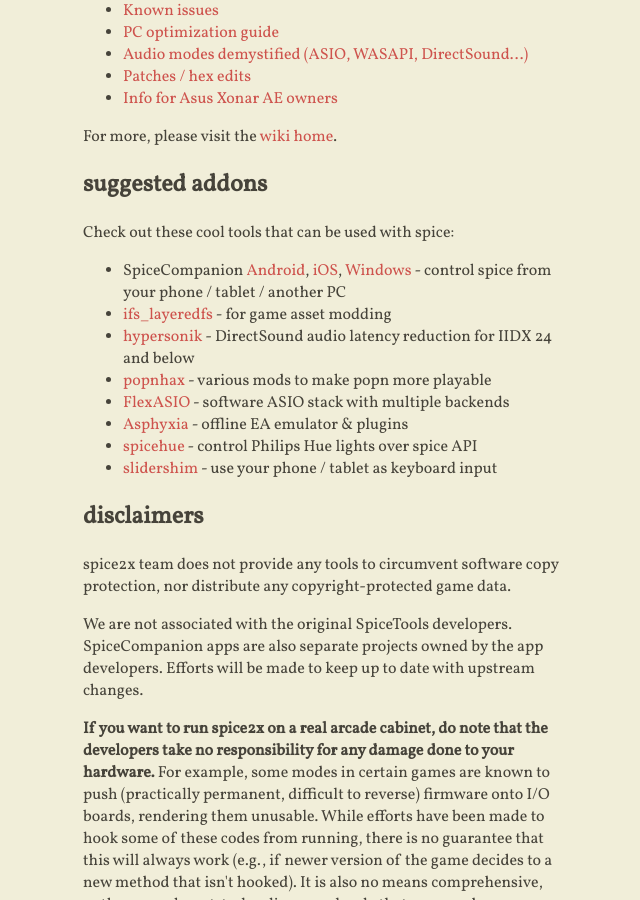
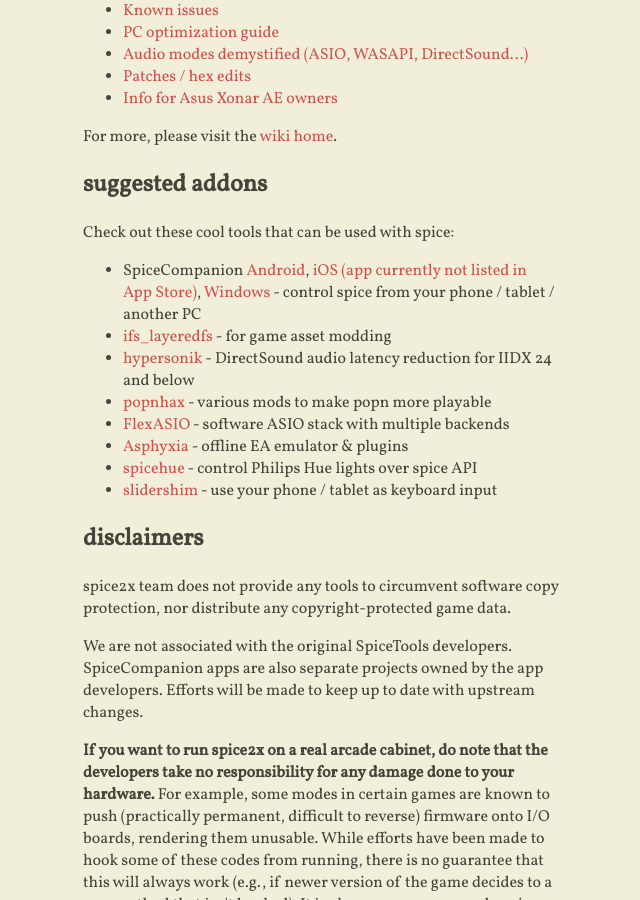
Before and after one commit to spice2x/spice2x.github.io, a Jekyll site: the page built from docs/index.html, in a window 1280 px wide and 900 px high, scrolled down 1762 px. Shown: the whole window, without its empty margins (421-1061 px from the left). Built offline with Jekyll 4.4.1, drawn with Linux system fonts in a browser that asks for light colours; nearby versions of some CDN libraries.

Commit message:
iOS companion link

```diff
--- a/docs/_includes/content.html
+++ b/docs/_includes/content.html
@@ -128,7 +128,7 @@
 <ul>
   <li>SpiceCompanion
     <a href="https://github.com/spice2x/spicecompanion_archive/releases/download/archive/spicecompanion-android.zip">Android</a>,
-    <a href="https://apps.apple.com/us/app/spicecompanion/id1512681974">iOS</a>,
+    <a href="https://github.com/rodepanda/SpiceCompanion">iOS (app currently not listed in App Store)</a>,
     <a href="https://github.com/spice2x/spicecompanion_archive/releases/download/archive/spicecompanion-windows.zip">Windows</a> -
     control spice from your phone / tablet / another PC
   </li>
```
